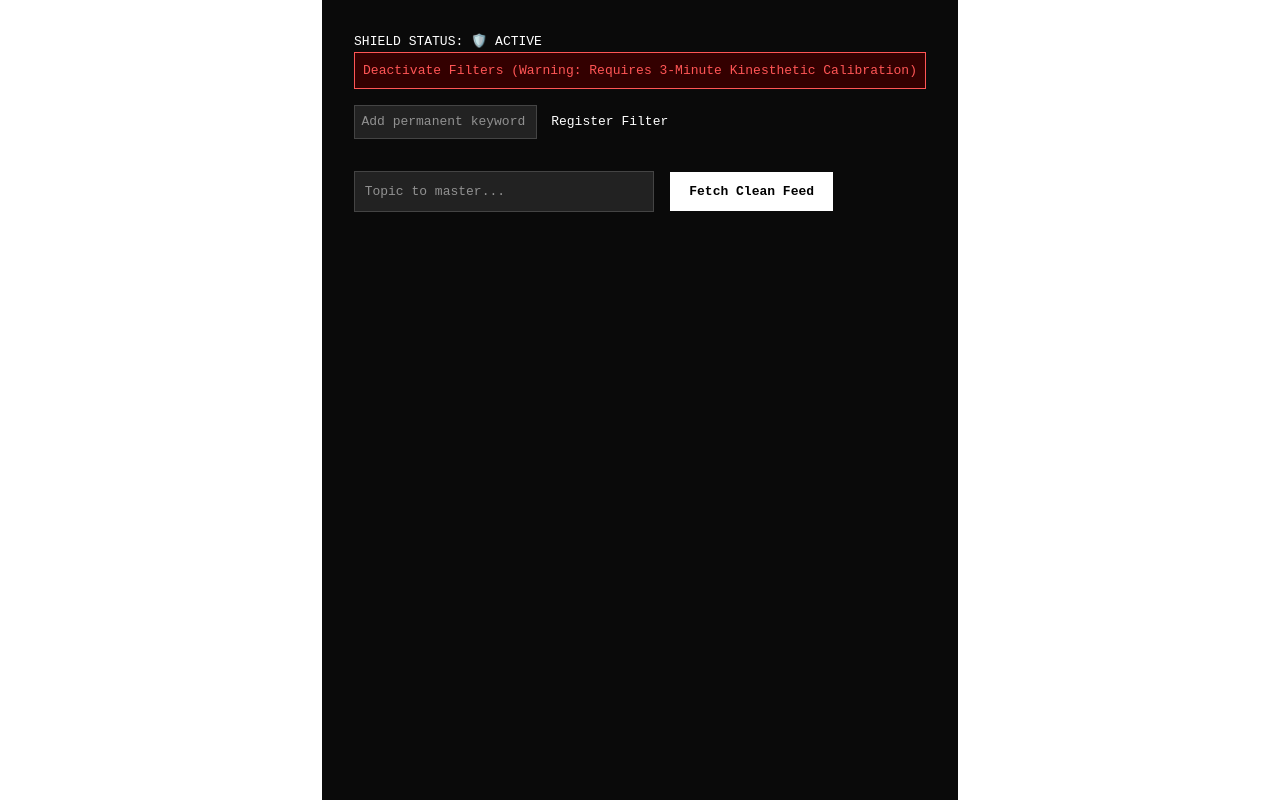
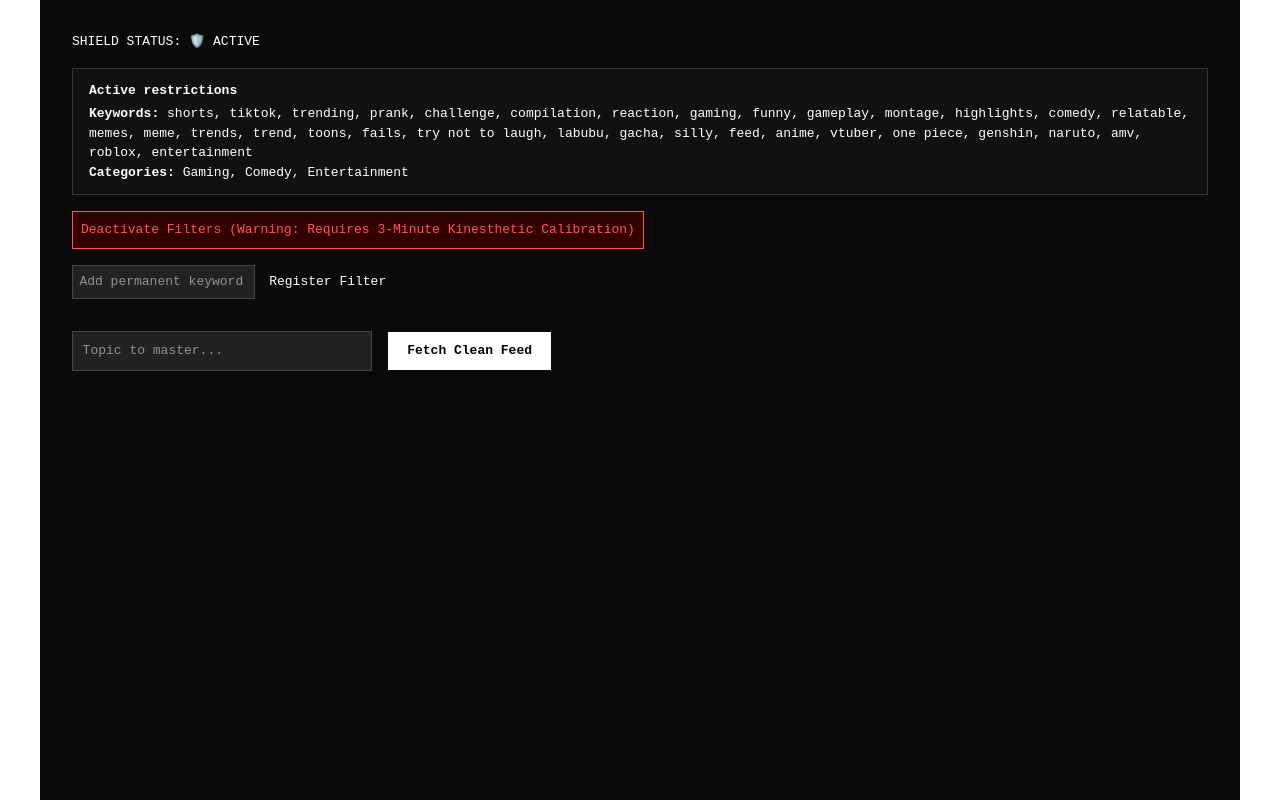
Before and after one commit to vfaabeso/yt-focus, a Next.js app: page / in a window 1280 px wide. Built offline with nearby package versions, Linux system fonts and the light colour scheme.

Commit message:
feat: restricted keywords are visible

```diff
--- a/app/page.tsx
+++ b/app/page.tsx
@@ -1,5 +1,6 @@
 "use client";
 import { useState, useEffect, useRef } from "react";
+import { BANNED_CATEGORIES, BANNED_TERMS } from "./lib/bannedTerms";
 
 const INTERVENTION_TASKS = [
   "written the first line of boilerplate code for your project",
@@ -35,6 +36,13 @@ export default function Home() {
     const res = await fetch(`/api/videos?q=${encodeURIComponent(query)}`);
     const data = await res.json();
     setVideos(data);
+  };
+
+  const visibleBlockedTerms = [...new Set([...BANNED_TERMS, ...filters])];
+  const categoryLabels = {
+    "20": "Gaming",
+    "23": "Comedy",
+    "24": "Entertainment",
   };
 
   const triggerAddFilter = (e) => {
@@ -113,6 +121,26 @@ export default function Home() {
       }}
     >
       <h2>SHIELD STATUS: {filtersActive ? "🛡️ ACTIVE" : "⚠️ BYPASSED"}</h2>
+
+      <div
+        style={{
+          margin: "1rem 0",
+          padding: "0.75rem 1rem",
+          background: "#111",
+          border: "1px solid #333",
+        }}
+      >
+        <div style={{ fontWeight: "bold", marginBottom: "0.25rem" }}>
+          Active restrictions
+        </div>
+        <div>
+          <strong>Keywords:</strong> {visibleBlockedTerms.join(", ")}
+        </div>
+        <div>
+          <strong>Categories:</strong>{" "}
+          {BANNED_CATEGORIES.map((id) => categoryLabels[id] || id).join(", ")}
+        </div>
+      </div>
 
       {/* Irreversible Lock Warnings */}
       {filtersActive && !unlocking && (
```
